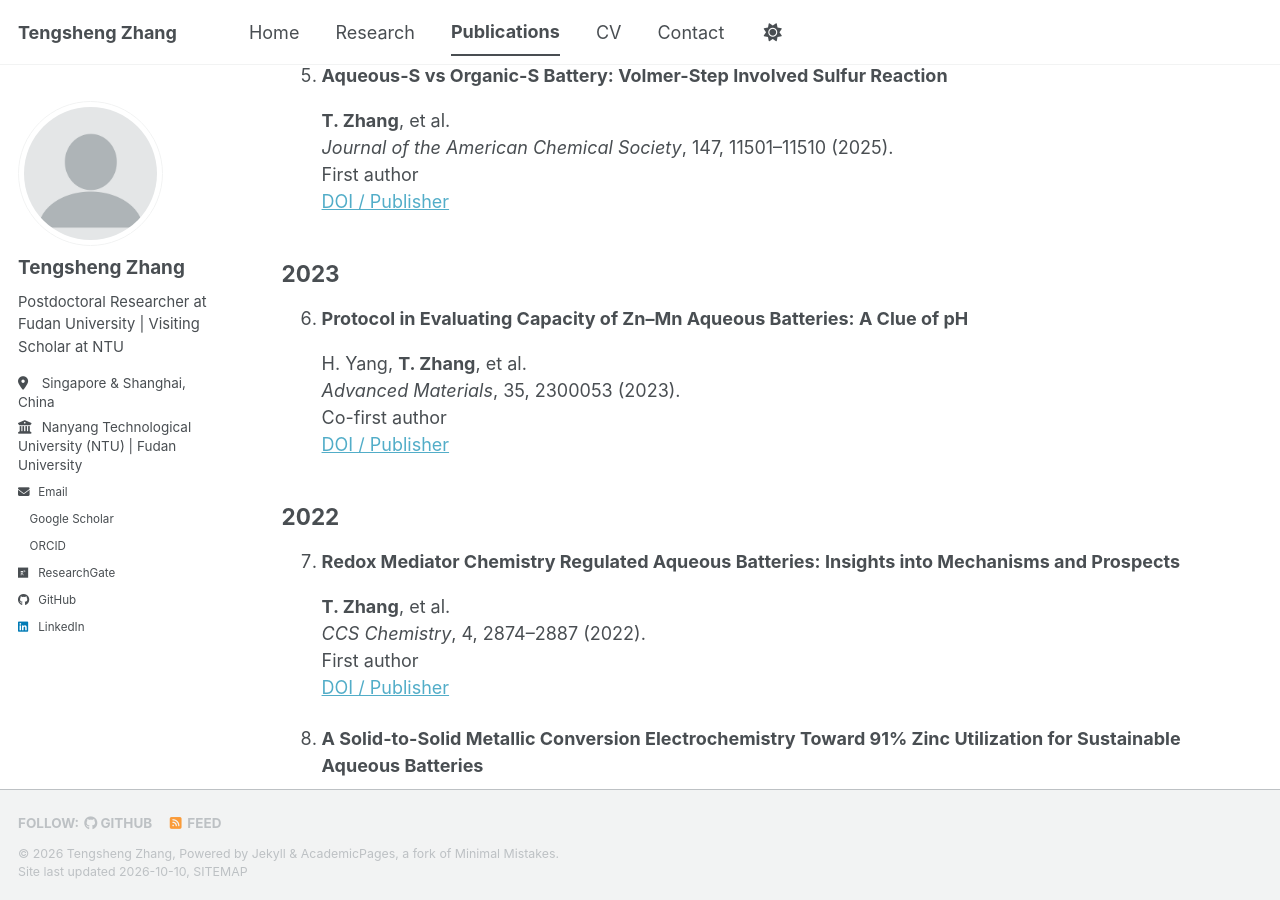
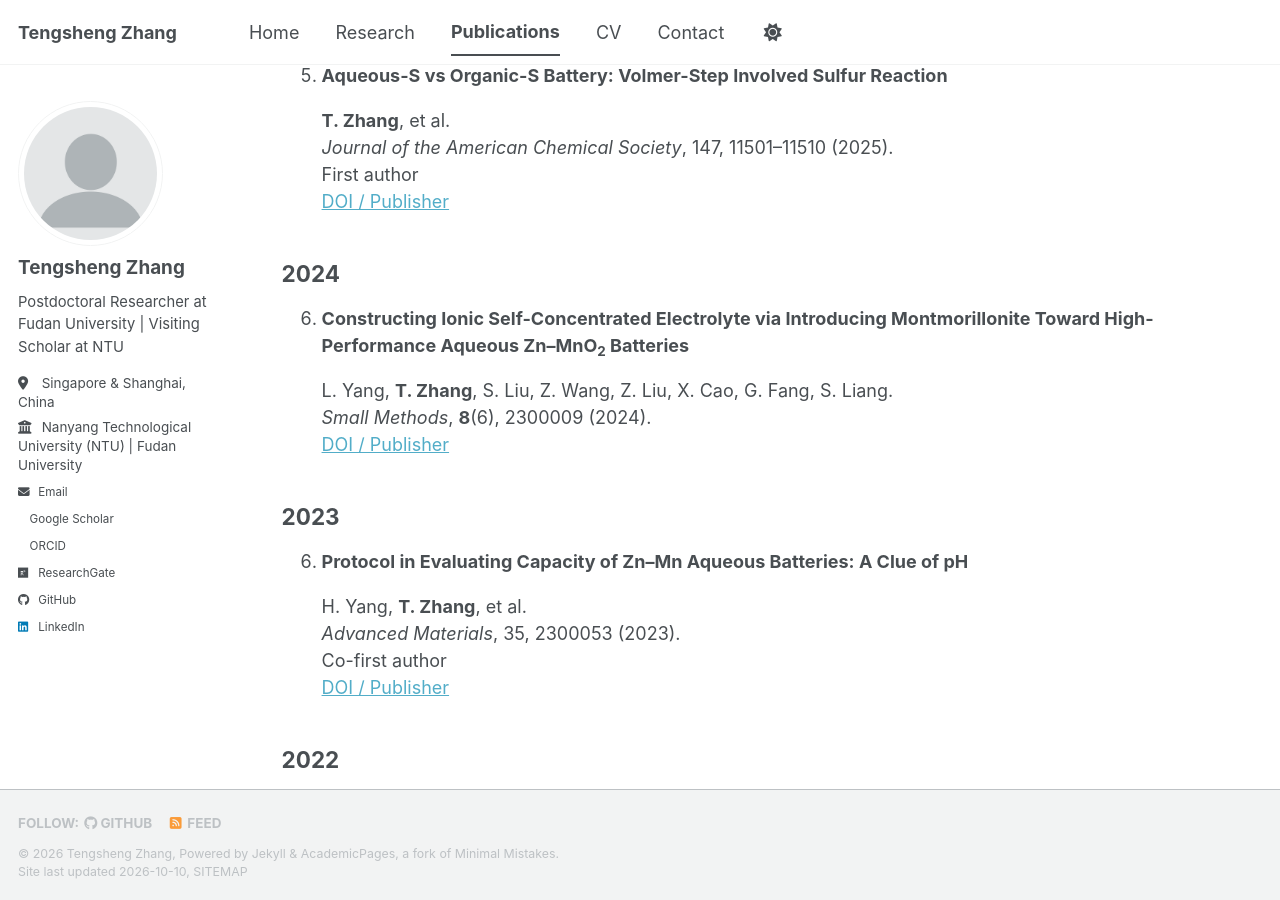
Before and after one commit to ryanzts/ryanzts.github.io, a Jekyll site: the page built from _pages/publications.html, in a window 1280 px wide and 900 px high, scrolled down 1055 px. Built offline with Jekyll 4.4.1, drawn with Linux system fonts in a browser that asks for light colours; a style sheet for code colours, icons or effects is not loaded.

Commit message:
Update publications.html

```diff
--- a/_pages/publications.html
+++ b/_pages/publications.html
@@ -63,6 +63,22 @@ Google Scholar</a>.
   </li>
 </ol>
 
+<h2>2024</h2>
+<ol start="6">
+  <li>
+    <strong>Constructing Ionic Self-Concentrated Electrolyte via Introducing Montmorillonite Toward High-Performance Aqueous Zn–MnO<sub>2</sub> Batteries</strong>
+    <p>
+      L. Yang, <strong>T. Zhang</strong>, S. Liu,
+      Z. Wang, Z. Liu, X. Cao, G. Fang, S. Liang.<br>
+      <em>Small Methods</em>,
+      <strong>8</strong>(6), 2300009 (2024).<br>
+      <a href="https://doi.org/10.1002/smtd.202300009">
+        DOI / Publisher
+      </a>
+    </p>
+  </li>
+</ol>
+
 <h2>2023</h2>
 <ol start="6">
   <li>
```
